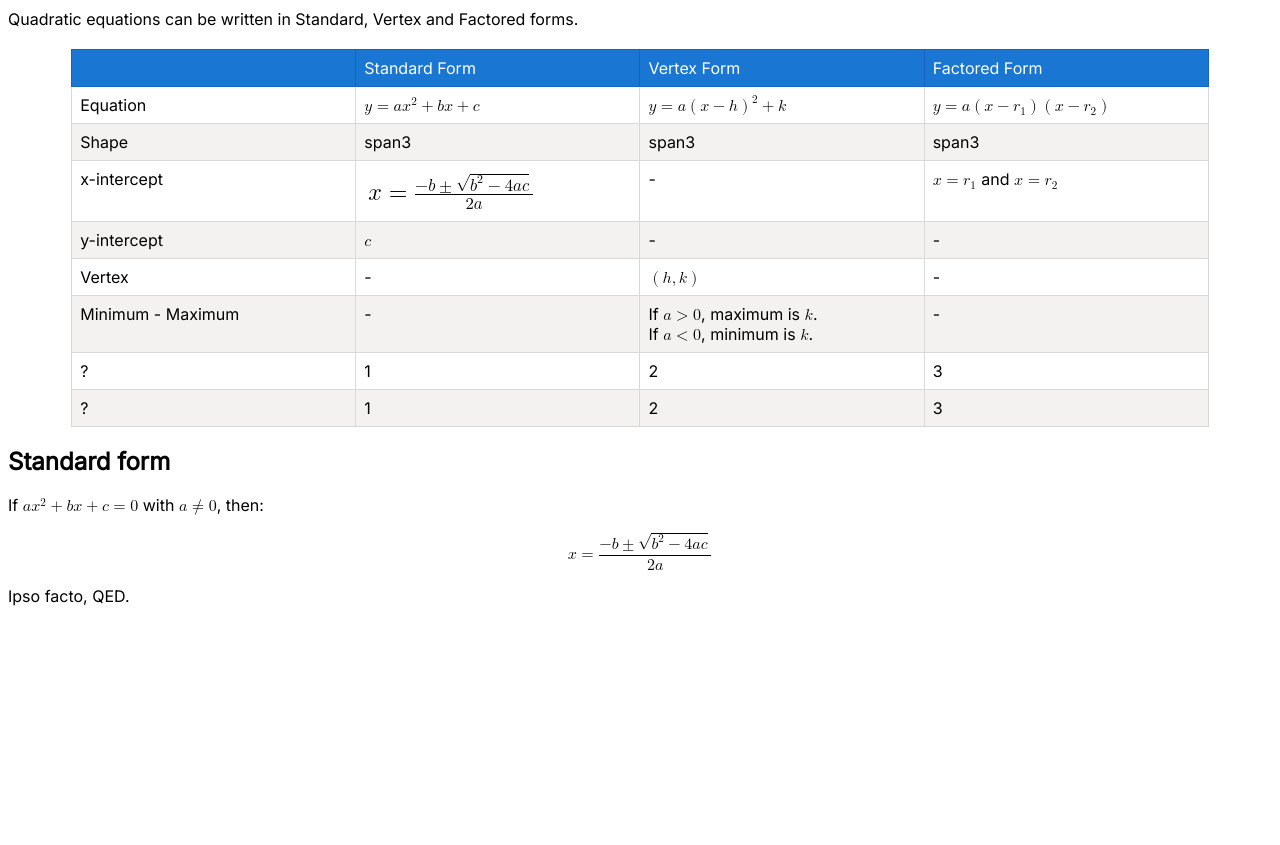
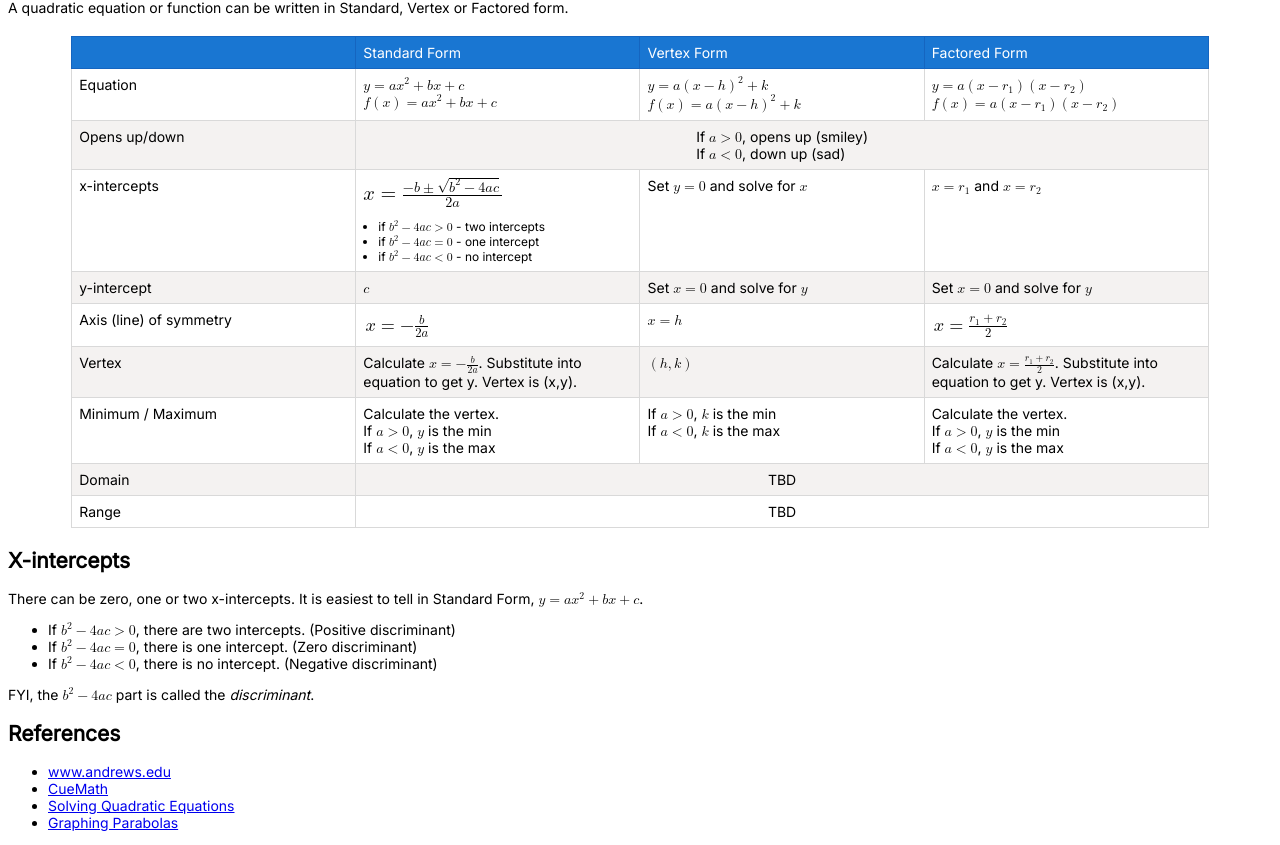
Before and after one commit to michael0chen/michael0chen.github.io, a website: page Mathematics/QuadraticEquation/index.html in a window 1280 px wide. Shown: the part 73-918 px from the top of the page. Before the commit the page ends 800 px from the top, so only its background shows below. Drawn offline with Linux system fonts and the light colour scheme.

Commit message:
More complete equation table. Indented CSS properly

```diff
--- a/Mathematics/QuadraticEquation/index.html
+++ b/Mathematics/QuadraticEquation/index.html
@@ -9,9 +9,8 @@
 	<script src="/lib/jqmath/jqmath-etc-0.4.6.min.js" charset="utf-8"></script>
 </head>
 <body>
-<h1>Quadratic Equations</h1>
-Quadratic equations can be written in Standard, Vertex and Factored forms.
-
+<h1>Quadratic Equations / Function</h1>
+A quadratic equation or function can be written in Standard, Vertex or Factored form.
 
 <div class="table-container" role="table" aria-label="Destinations">
 	<div class="flex-table header" role="rowgroup">
@@ -22,51 +21,71 @@ Quadratic equations can be written in Standard, Vertex and Factored forms.
 	</div>
 	<div class="flex-table row" role="rowgroup">
 		<div class="flex-row first" role="cell">Equation</div>
-		<div class="flex-row first" role="cell">$y=ax^2+bx+c$</div>
-		<div class="flex-row" role="cell">$y=a(x−h)^2+k$ </div>
-		<div class="flex-row" role="cell">$y=a(x−r_1)(x−r_2)$</div>
+		<div class="flex-row first" role="cell">$y=ax^2+bx+c$<br>$f(x)=ax^2+bx+c$</div>
+		<div class="flex-row" role="cell">$y=a(x−h)^2+k$<br>$f(x)=a(x−h)^2+k$</div>
+		<div class="flex-row" role="cell">$y=a(x−r_1)(x−r_2)$<br>$f(x)=a(x−r_1)(x−r_2)$</div>
 	</div>
 	<div class="flex-table row" role="rowgroup">
-		<div class="flex-row first"  role="cell">Shape</div>
-		<div class="flex-row first"  role="cell">span3</div>
-		<div class="flex-row first"  role="cell">span3</div>
-		<div class="flex-row first"  role="cell">span3</div>
+		<div class="flex-row first"  role="cell">Opens up/down</div>
+		<div class="flex-row first"  role="cell" style="flex-grow:3; display:flex; justify-content:center;">
+			<div>
+				If $a > 0$, opens up (smiley)<br>
+				If $a < 0$, down up (sad)
+			</div>
+		</div>
 	</div>
 	<div class="flex-table row">
-		<div class="flex-row first" role="cell">x-intercept</div>
-		<div class="flex-row" style="font-size:x-large">$x={-b±√{b^2-4ac}}/{2a}$</div>
-		<div class="flex-row">-</div>
+		<div class="flex-row first" role="cell">x-intercepts</div>
+		<div class="flex-row">
+			<div style="font-size:145%">$x={-b±√{b^2-4ac}}/{2a}$</div>
+			<ul class="flex-table-ul">
+				<li>if ${b^2-4ac}>0$ - two intercepts</li>
+				<li>if ${b^2-4ac}=0$ - one intercept</li>
+				<li>if ${b^2-4ac}<0$ - no intercept</li>
+			</ul>
+		</div>
+		<div class="flex-row">Set $y=0$ and solve for $x$</div>
 		<div class="flex-row">$x=r_1$ and $x=r_2$</div>
 	</div>
 	<div class="flex-table row">
 		<div class="flex-row first" role="cell">y-intercept</div>
 		<div class="flex-row">$c$</div>
-		<div class="flex-row">-</div>
-		<div class="flex-row">-</div>
+		<div class="flex-row">Set $x=0$ and solve for $y$</div>
+		<div class="flex-row">Set $x=0$ and solve for $y$</div>
+	</div>
+	<div class="flex-table row">
+		<div class="flex-row first" role="cell">Axis (line) of symmetry</div>
+		<div class="flex-row" style="font-size:130%">$x=-b/{2a}$</div>
+		<div class="flex-row">$x=h$</div>
+		<div class="flex-row" style="font-size:130%">$x={r_1+r_2}/2$</div>
 	</div>
 	<div class="flex-table row">
 		<div class="flex-row first" role="cell">Vertex</div>
-		<div class="flex-row">-</div>
+		<div class="flex-row">Calculate $x=-b/{2a}$. Substitute into equation to get y. Vertex is (x,y).</div>
 		<div class="flex-row">$(h, k)$</div>
-		<div class="flex-row">-</div>
+		<div class="flex-row">Calculate $x={r_1+r_2}/2$. Substitute into equation to get y. Vertex is (x,y).</div>
 	</div>
 	<div class="flex-table row">
-		<div class="flex-row first" role="cell">Minimum - Maximum</div>
-		<div class="flex-row">-</div>
-		<div class="flex-row">If $a > 0$, maximum is $k$.<br>If $a < 0$, minimum is $k$.</div>
-		<div class="flex-row">-</div>
+		<div class="flex-row first" role="cell">Minimum / Maximum</div>
+		<div class="flex-row">Calculate the vertex.<br>If $a > 0$, $y$ is the min<br>If $a < 0$, $y$ is the max</div>
+		<div class="flex-row">If $a > 0$, $k$ is the min<br>If $a < 0$, $k$ is the max</div>
+		<div class="flex-row">Calculate the vertex.<br>If $a > 0$, $y$ is the min<br>If $a < 0$, $y$ is the max</div>
 	</div>
 	<div class="flex-table row" role="rowgroup">
-		<div class="flex-row first"  role="cell">?</div>
-		<div class="flex-row first"  role="cell">1</div>
-		<div class="flex-row first"  role="cell">2</div>
-		<div class="flex-row first"  role="cell">3</div>
+		<div class="flex-row first"  role="cell">Domain</div>
+		<div class="flex-row first"  role="cell" style="flex-grow:3; display:flex; justify-content:center;">
+			<div>
+				TBD
+			</div>
+		</div>
 	</div>
 	<div class="flex-table row" role="rowgroup">
-		<div class="flex-row first"  role="cell">?</div>
-		<div class="flex-row first"  role="cell">1</div>
-		<div class="flex-row first"  role="cell">2</div>
-		<div class="flex-row first"  role="cell">3</div>
+		<div class="flex-row first"  role="cell">Range</div>
+		<div class="flex-row first"  role="cell" style="flex-grow:3; display:flex; justify-content:center;">
+			<div>
+				TBD
+			</div>
+		</div>
 	</div>
 </div>
 
@@ -75,9 +94,29 @@ Quadratic equations can be written in Standard, Vertex and Factored forms.
 
 
 
-<h2>Standard form</h2>
-<p>If $ax^2+bx+c=0$ with $a≠0$, then:</p>
-$$x={-b±√{b^2-4ac}}/{2a}$$
-<p>Ipso facto, QED.</p>
+<h2>X-intercepts</h2>
+There can be zero, one or two x-intercepts.
+
+It is easiest to tell in Standard Form, $y=ax^2+bx+c$.
+<ul>
+	<li>If ${b^2-4ac}>0$, there are two intercepts. (Positive discriminant)</li>
+	<li>If ${b^2-4ac}=0$, there is one intercept. (Zero discriminant)</li>
+	<li>If ${b^2-4ac}<0$, there is no intercept. (Negative discriminant)</li>
+</ul>
+
+FYI, the $b^2-4ac$ part is called the <i>discriminant</i>.
+
+
+<h2>References</h2>
+<ul>
+	<li><a href="https://www.andrews.edu/~rwright/a2_book/text/a2_02-02.html">www.andrews.edu</a></li>
+	<li><a href="https://www.cuemath.com/geometry/vertex-of-a-parabola/">CueMath</a></li>
+	<li><a href="https://2012books.lardbucket.org/books/beginning-algebra/s12-04-guidelines-for-solving-quadrat.html">Solving Quadratic Equations</a></li>
+	<li><a href="https://2012books.lardbucket.org/books/beginning-algebra/s12-05-graphing-parabolas.html">Graphing Parabolas</a></li>
+</ul>
+
+
+
+
 </body>
 </html>
--- a/lib/global.css
+++ b/lib/global.css
@@ -1,8 +1,13 @@
 body {
-	font-family: 'Inter'; font-size: 16px;
+	font-family: 'Inter'; font-size: 14px;
 }
 
 
+
+.flex-table-ul {
+	font-size: 85%;
+	margin: 1em 0 0 -25px;
+}
 
 
 /**** https://medium.com/@snowleo208/how-to-create-responsive-table-d1662cb62075 **/
@@ -47,10 +52,10 @@ div {
 		&.row:nth-child(odd) .flex-row {
 			background: var(--row-bg);
 		}
-	&:hover {
-		background: #F5F5F5;
-		transition: 500ms;
-	}
+		/*&:hover {*/
+		/*	background: #F5F5F5;*/
+		/*	transition: 500ms;*/
+		/*}*/
 	}
 
 	.flex-row {
@@ -88,10 +93,10 @@ div {
 			padding: 0;
 			border: 0;
 			border-bottom: solid 1px var(--table-border);
-		&:hover {
-			background: #F5F5F5;
-			transition: 500ms;
-		}
+			/*&:hover {*/
+			/*	background: #F5F5F5;*/
+			/*	transition: 500ms;*/
+			/*}*/
 		}
 	}
 
@@ -153,3 +158,4 @@ text-align: center;
 			width: 100%; //1px = border right
 		}
 	}
+}
```
Lines whose indentation alone changed are shown as unchanged.
